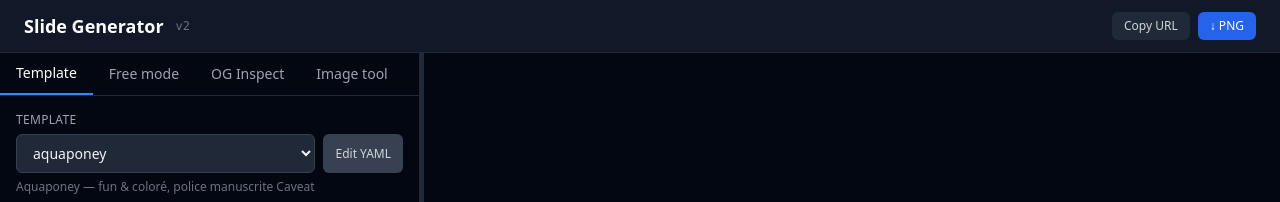
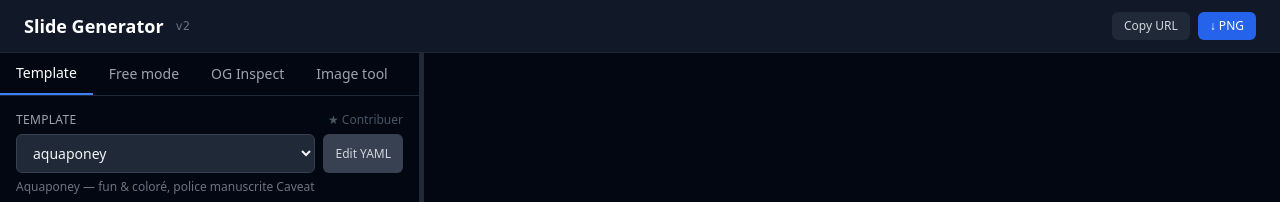
Before and after one commit to badele/slide-generator, a Next.js app: page / in a window 1280 px wide. Shown: the top 202 px of the page. Built offline with nearby package versions, Linux system fonts and the light colour scheme.

Commit message:
feat: add contributing button (#20)

```diff
--- a/components/Playground.tsx
+++ b/components/Playground.tsx
@@ -736,9 +736,17 @@ function TemplatePanel({
   return (
     <div className="space-y-4">
       <div>
-        <label className="block text-xs text-gray-400 mb-1.5 uppercase tracking-wide">
-          Template
-        </label>
+        <div className="flex items-center justify-between mb-1.5">
+          <label className="text-xs text-gray-400 uppercase tracking-wide">Template</label>
+          <a
+            href="https://github.com/badele/slide-generator"
+            target="_blank"
+            rel="noopener noreferrer"
+            className="text-xs text-gray-600 hover:text-gray-300 transition-colors"
+          >
+            ★ Contribuer
+          </a>
+        </div>
         <div className="flex gap-2">
           <select
             value={selected?.name ?? ''}
```
